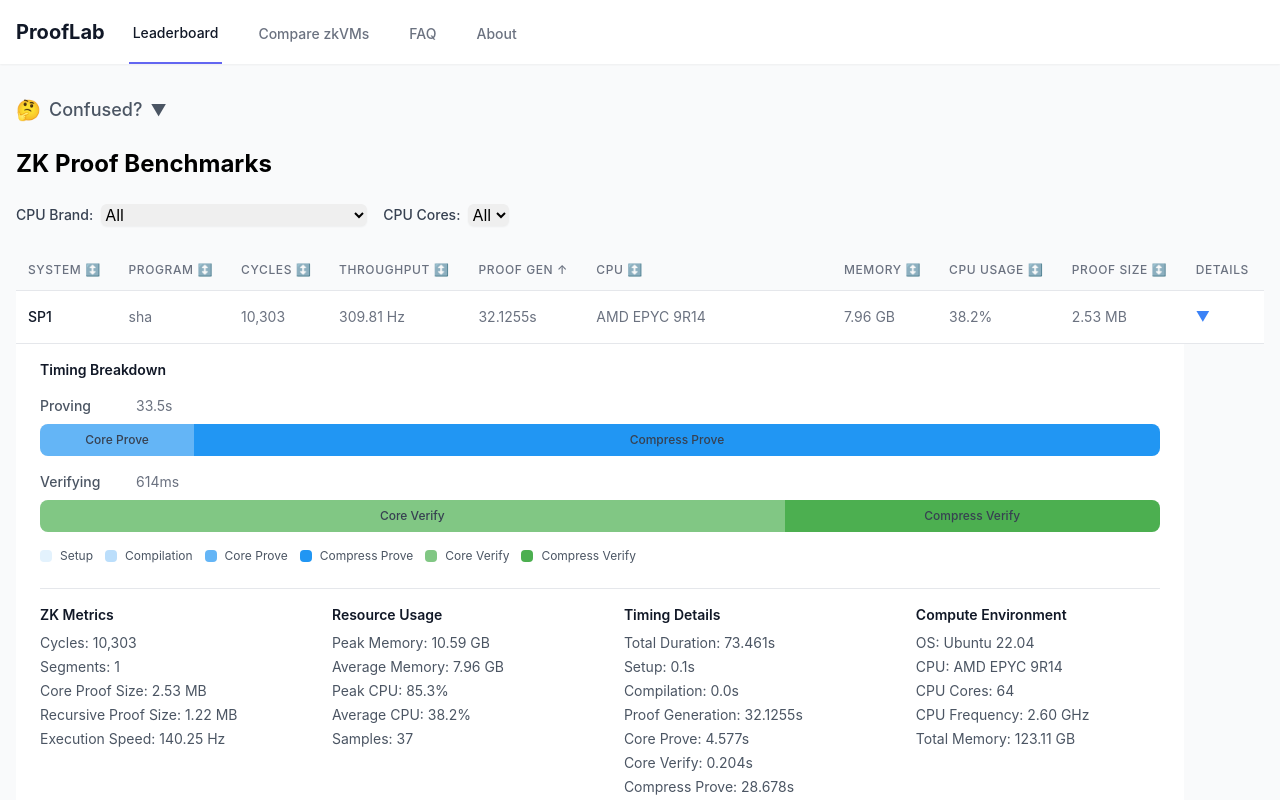
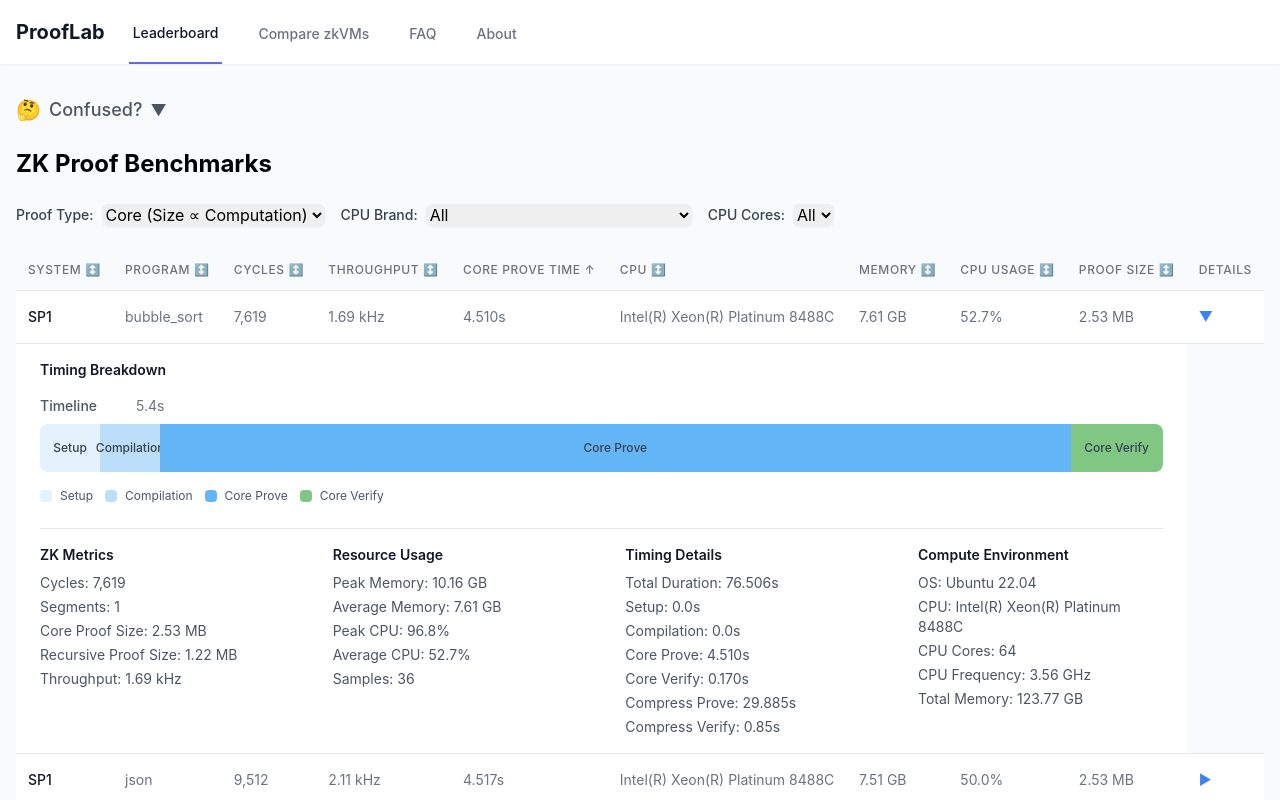
Before and after one commit to ProofLabDev/prooflab-frontend, a React (Create React App) app: page / in a window 1280 px wide. Both pictures are taken after a click on the element 640 px from the left and 317 px from the top of the page. Shown: the top 800 px of the page. Built offline with nearby package versions, Linux system fonts and the light colour scheme.

Commit message:
disambiguate proof types, uptimize details and visualizations display

```diff
--- a/src/components/LeaderboardTable/LeaderboardTable.jsx
+++ b/src/components/LeaderboardTable/LeaderboardTable.jsx
@@ -1,4 +1,4 @@
-import React, { useState } from 'react';
+import React, { useState, useRef, useEffect } from 'react';
 import useDataLoader from '../../hooks/useDataLoader';
 import { formatDuration, formatMemory, formatCpuUsage, formatDurationShort } from '../../utils/dataTransforms';
 import { Link } from 'react-router-dom';
@@ -41,6 +41,7 @@ const LeaderboardTable = () => {
   const [isHelpOpen, setIsHelpOpen] = useState(false);
   const [cpuBrandFilter, setCpuBrandFilter] = useState('');
   const [coreCountFilter, setCoreCountFilter] = useState('');
+  const [proofType, setProofType] = useState('core'); // 'core' or 'compress'
 
   if (loading) return <div>Loading...</div>;
   if (error) return <div>Error: {error}</div>;
@@ -66,18 +67,19 @@ const LeaderboardTable = () => {
     });
   };
 
-  const calculateProofGeneration = (timing) => {
-    return {
-      secs: timing.core_prove_duration.secs + timing.compress_prove_duration.secs,
-      nanos: timing.core_prove_duration.nanos + timing.compress_prove_duration.nanos
-    };
+  const calculateThroughput = (cycles, timing) => {
+    if (!cycles) return 0;
+    const duration = proofType === 'core' ? timing.core_prove_duration : timing.compress_prove_duration;
+    const totalNanos = duration.secs * 1000000000 + duration.nanos;
+    return totalNanos > 0 ? (cycles / (totalNanos / 1000000000)) : 0;
   };
 
-  const calculateThroughput = (cycles, timing) => {
-    if (!cycles) return 0;
-    const proofGen = calculateProofGeneration(timing);
-    const totalNanos = proofGen.secs * 1000000000 + proofGen.nanos;
-    return totalNanos > 0 ? (cycles / (totalNanos / 1000000000)) : 0;
+  const getProofSize = (entry) => {
+    return proofType === 'core' ? entry.zk_metrics.core_proof_size : entry.zk_metrics.recursive_proof_size;
+  };
+
+  const getProofDuration = (timing) => {
+    return proofType === 'core' ? timing.core_prove_duration : timing.compress_prove_duration;
   };
 
   const getSortedData = () => {
@@ -86,8 +88,8 @@ const LeaderboardTable = () => {
       let aValue, bValue;
 
       if (sortConfig.key === 'timing.proof_generation') {
-        const aProofGen = calculateProofGeneration(a.timing);
-        const bProofGen = calculateProofGeneration(b.timing);
+        const aProofGen = getProofDuration(a.timing);
+        const bProofGen = getProofDuration(b.timing);
         aValue = aProofGen.secs * 1000000000 + aProofGen.nanos;
         bValue = bProofGen.secs * 1000000000 + bProofGen.nanos;
       } else if (sortConfig.key === 'zk_metrics.execution_speed') {
@@ -152,6 +154,18 @@ const LeaderboardTable = () => {
 
       <div className="mb-6 flex flex-wrap gap-4">
         <div className="flex items-center space-x-2">
+          <label className="text-sm font-medium text-gray-700">Proof Type:</label>
+          <select
+            className="form-select rounded-md border-gray-300 shadow-sm focus:border-blue-500 focus:ring-blue-500"
+            value={proofType}
+            onChange={(e) => setProofType(e.target.value)}
+          >
+            <option value="core">Core (Size ∝ Computation)</option>
+            <option value="compress">Compressed (Fixed Size)</option>
+          </select>
+        </div>
+
+        <div className="flex items-center space-x-2">
           <label className="text-sm font-medium text-gray-700">CPU Brand:</label>
           <select
             className="form-select rounded-md border-gray-300 shadow-sm focus:border-blue-500 focus:ring-blue-500"
@@ -202,7 +216,7 @@ const LeaderboardTable = () => {
               </th>
               <th className="hidden lg:table-cell px-3 py-3 text-left text-xs font-medium text-gray-500 uppercase tracking-wider cursor-pointer"
                   onClick={() => handleSort('timing.proof_generation')}>
-                Proof Gen {getSortIcon('timing.proof_generation')}
+                {proofType === 'core' ? 'Core Prove Time' : 'Compress Time'} {getSortIcon('timing.proof_generation')}
               </th>
               <th className="hidden xl:table-cell px-3 py-3 text-left text-xs font-medium text-gray-500 uppercase tracking-wider cursor-pointer"
                   onClick={() => handleSort('system_info.cpu_brand')}>
@@ -227,7 +241,7 @@ const LeaderboardTable = () => {
           </thead>
           <tbody className="bg-white divide-y divide-gray-200">
             {getSortedData().map((entry, index) => {
-              const proofGeneration = calculateProofGeneration(entry.timing);
+              const proofDuration = getProofDuration(entry.timing);
               const throughput = calculateThroughput(entry.zk_metrics.cycles, entry.timing);
 
               return (
@@ -246,7 +260,7 @@ const LeaderboardTable = () => {
                       {formatFrequency(throughput)}
                     </td>
                     <td className="hidden lg:table-cell px-3 py-4 whitespace-nowrap text-sm text-gray-500">
-                      {formatDuration(proofGeneration)}
+                      {formatDuration(proofDuration)}
                     </td>
                     <td className="hidden xl:table-cell px-3 py-4 whitespace-nowrap text-sm text-gray-500">
                       {entry.system_info.cpu_brand || 'N/A'}
@@ -258,7 +272,7 @@ const LeaderboardTable = () => {
                       {formatCpuUsage(entry.resources.avg_cpu_percent)}
                     </td>
                     <td className="hidden lg:table-cell px-3 py-4 whitespace-nowrap text-sm text-gray-500">
-                      {formatProofSize(entry.zk_metrics.core_proof_size)}
+                      {formatProofSize(getProofSize(entry))}
                     </td>
                     <td className="px-3 py-4 whitespace-nowrap text-sm text-gray-500">
                       <button className="text-blue-500 hover:text-blue-700">
@@ -272,7 +286,7 @@ const LeaderboardTable = () => {
                         <div className="space-y-6">
                           <div>
                             <h3 className="text-sm font-semibold text-gray-900 mb-4">Timing Breakdown</h3>
-                            <TimingGantt timing={entry.timing} />
+                            <TimingGantt timing={entry.timing} proofType={proofType} />
                           </div>
 
                           <div className="border-t pt-4 grid grid-cols-4 gap-x-12 gap-y-6 justify-items-start">
@@ -283,7 +297,7 @@ const LeaderboardTable = () => {
                                 <li>Segments: {entry.zk_metrics.num_segments}</li>
                                 <li>Core Proof Size: {formatProofSize(entry.zk_metrics.core_proof_size)}</li>
                                 <li>Recursive Proof Size: {formatProofSize(entry.zk_metrics.recursive_proof_size)}</li>
-                                <li>Execution Speed: {formatFrequency(entry.zk_metrics.execution_speed)}</li>
+                                <li>Throughput: {formatFrequency(throughput)}</li>
                               </ul>
                             </div>
 
@@ -304,7 +318,6 @@ const LeaderboardTable = () => {
                                 <li>Total Duration: {formatDuration(entry.timing.total_duration)}</li>
                                 <li>Setup: {formatDuration(entry.timing.workspace_setup_duration)}</li>
                                 <li>Compilation: {formatDuration(entry.timing.compilation_duration)}</li>
-                                <li>Proof Generation: {formatDuration(proofGeneration)}</li>
                                 <li>Core Prove: {formatDuration(entry.timing.core_prove_duration)}</li>
                                 <li>Core Verify: {formatDuration(entry.timing.core_verify_duration)}</li>
                                 <li>Compress Prove: {formatDuration(entry.timing.compress_prove_duration)}</li>
@@ -362,59 +375,82 @@ const Tooltip = ({ content, visible, x, y }) => {
   );
 };
 
-const TimingGantt = ({ timing }) => {
+const TimingGantt = ({ timing, proofType }) => {
   const [tooltip, setTooltip] = useState({
     visible: false,
     content: '',
     x: 0,
     y: 0
   });
+  const [containerWidth, setContainerWidth] = useState(0);
+  const containerRef = useRef(null);
 
-  // Calculate total proving duration for proving scale
-  const totalProvingNanos =
-    timing.workspace_setup_duration.secs * 1000000000 + timing.workspace_setup_duration.nanos +
-    timing.compilation_duration.secs * 1000000000 + timing.compilation_duration.nanos +
-    timing.core_prove_duration.secs * 1000000000 + timing.core_prove_duration.nanos +
-    timing.compress_prove_duration.secs * 1000000000 + timing.compress_prove_duration.nanos;
+  useEffect(() => {
+    if (containerRef.current) {
+      const resizeObserver = new ResizeObserver(entries => {
+        for (let entry of entries) {
+          setContainerWidth(entry.contentRect.width);
+        }
+      });
 
-  // Calculate total verification duration for verification scale
-  const totalVerifyNanos =
-    timing.core_verify_duration.secs * 1000000000 + timing.core_verify_duration.nanos +
-    timing.compress_verify_duration.secs * 1000000000 + timing.compress_verify_duration.nanos;
+      resizeObserver.observe(containerRef.current);
+      return () => resizeObserver.disconnect();
+    }
+  }, []);
 
-  // Separate width calculations for proving and verifying
-  const getProvingWidth = (duration) => {
-    const nanos = duration.secs * 1000000000 + duration.nanos;
-    return (nanos / totalProvingNanos) * 100;
+  // Calculate durations in nanoseconds
+  const setupNanos = timing.workspace_setup_duration.secs * 1000000000 + timing.workspace_setup_duration.nanos;
+  const compilationNanos = timing.compilation_duration.secs * 1000000000 + timing.compilation_duration.nanos;
+  const proveNanos = proofType === 'core'
+    ? timing.core_prove_duration.secs * 1000000000 + timing.core_prove_duration.nanos
+    : timing.compress_prove_duration.secs * 1000000000 + timing.compress_prove_duration.nanos;
+  const verifyNanos = (proofType === 'core' ? timing.core_verify_duration : timing.compress_verify_duration).secs * 1000000000
+    + (proofType === 'core' ? timing.core_verify_duration : timing.compress_verify_duration).nanos;
+
+  // Calculate total time
+  const totalNanos = setupNanos + compilationNanos + proveNanos + verifyNanos;
+
+  // Define all phases
+  const allPhases = [
+    { key: 'workspace_setup_duration', label: 'Setup', color: '#e3f2fd', duration: setupNanos },
+    { key: 'compilation_duration', label: 'Compilation', color: '#bbdefb', duration: compilationNanos },
+    {
+      key: proofType === 'core' ? 'core_prove_duration' : 'compress_prove_duration',
+      label: proofType === 'core' ? 'Core Prove' : 'Compress Prove',
+      color: proofType === 'core' ? '#64b5f6' : '#2196f3',
+      duration: proveNanos
+    },
+    {
+      key: proofType === 'core' ? 'core_verify_duration' : 'compress_verify_duration',
+      label: proofType === 'core' ? 'Core Verify' : 'Compress Verify',
+      color: proofType === 'core' ? '#81c784' : '#4caf50',
+      duration: verifyNanos
+    }
+  ];
+
+  // Calculate widths with minimum segment size
+  const getWidth = (duration) => {
+    const MIN_SEGMENT_WIDTH = 60; // minimum width in pixels for each segment
+    const TOTAL_MIN_WIDTH = MIN_SEGMENT_WIDTH * allPhases.length;
+
+    // Calculate the remaining width after ensuring minimum widths
+    const remainingWidth = Math.max(0, containerWidth - TOTAL_MIN_WIDTH);
+
+    // Calculate the proportional width from the remaining space
+    const proportionalWidth = (duration / totalNanos) * remainingWidth;
+
+    // Return the minimum width plus any proportional extra width
+    return MIN_SEGMENT_WIDTH + proportionalWidth;
   };
 
-  const getVerifyWidth = (duration) => {
-    const nanos = duration.secs * 1000000000 + duration.nanos;
-    return (nanos / totalVerifyNanos) * 100;
+  // Format percentage for tooltip
+  const getPercentage = (duration) => {
+    return ((duration / totalNanos) * 100).toFixed(1);
   };
 
-  // Define proving phases and their colors
-  const provingPhases = [
-    { key: 'workspace_setup_duration', label: 'Setup', color: '#e3f2fd' },
-    { key: 'compilation_duration', label: 'Compilation', color: '#bbdefb' },
-    { key: 'core_prove_duration', label: 'Core Prove', color: '#64b5f6' },
-    { key: 'compress_prove_duration', label: 'Compress Prove', color: '#2196f3' }
-  ];
-
-  // Define verification phases
-  const verifyPhases = [
-    { key: 'core_verify_duration', label: 'Core Verify', color: '#81c784' },
-    { key: 'compress_verify_duration', label: 'Compress Verify', color: '#4caf50' }
-  ];
-
-  // Format percentage for tooltip
-  const getPercentage = (duration, total) => {
-    const durationNanos = duration.secs * 1000000000 + duration.nanos;
-    return ((durationNanos / total) * 100).toFixed(1);
-  };
-
-  const handleMouseEnter = (e, phase, duration, totalNanos) => {
-    const percentage = getPercentage(duration, totalNanos);
+  const handleMouseEnter = (e, phase, durationNanos) => {
+    const percentage = getPercentage(durationNanos);
+    const duration = { secs: Math.floor(durationNanos / 1000000000), nanos: durationNanos % 1000000000 };
     const content = `${phase}\nDuration: ${formatDurationShort(duration)}\n${percentage}% of total`;
 
     setTooltip({
@@ -442,74 +478,40 @@ const TimingGantt = ({ timing }) => {
   return (
     <div className="w-full space-y-4">
       <Tooltip {...tooltip} />
-      <div className="w-full">
+
+      {/* Timeline */}
+      <div className="w-full" ref={containerRef}>
         <div className="flex items-center mb-2">
-          <div className="w-24 text-sm font-medium text-gray-600">Proving</div>
+          <div className="w-24 text-sm font-medium text-gray-600">Timeline</div>
           <div className="text-sm text-gray-500">
-            {formatDurationShort({ secs: totalProvingNanos / 1000000000, nanos: totalProvingNanos % 1000000000 })}
+            {formatDurationShort({ secs: totalNanos / 1000000000, nanos: totalNanos % 1000000000 })}
           </div>
         </div>
-        <div className="relative h-8 flex rounded-lg overflow-hidden bg-gray-100">
-          {provingPhases.map(({ key, label, color }) => {
-            const width = getProvingWidth(timing[key]);
-            return width > 0 ? (
+        <div className="relative h-12 flex rounded-lg overflow-hidden bg-gray-100">
+          {allPhases.map(({ key, label, color, duration }) => (
             <div
               key={key}
               className="h-full relative group hover:brightness-95 transition-all"
               style={{
-                  width: `${width}%`,
+                width: containerWidth ? `${getWidth(duration)}px` : '0',
                 backgroundColor: color,
+                minWidth: '60px', // Ensure minimum clickable area
               }}
-                onMouseEnter={(e) => handleMouseEnter(e, label, timing[key], totalProvingNanos)}
+              onMouseEnter={(e) => handleMouseEnter(e, label, duration)}
               onMouseMove={handleMouseMove}
               onMouseLeave={handleMouseLeave}
             >
-                {width > 10 && (
               <span className="absolute inset-0 flex items-center justify-center text-xs font-medium text-gray-700">
                 {label}
               </span>
-                )}
             </div>
-            ) : null;
-          })}
+          ))}
         </div>
       </div>
 
-      <div className="w-full">
-        <div className="flex items-center mb-2">
-          <div className="w-24 text-sm font-medium text-gray-600">Verifying</div>
-          <div className="text-sm text-gray-500">
-            {formatDurationShort({ secs: totalVerifyNanos / 1000000000, nanos: totalVerifyNanos % 1000000000 })}
-          </div>
-        </div>
-        <div className="relative h-8 flex rounded-lg overflow-hidden bg-gray-100">
-          {verifyPhases.map(({ key, label, color }) => {
-            const width = getVerifyWidth(timing[key]);
-            return width > 0 ? (
-              <div
-                key={key}
-                className="h-full relative group hover:brightness-95 transition-all"
-                style={{
-                  width: `${width}%`,
-                  backgroundColor: color,
-                }}
-                onMouseEnter={(e) => handleMouseEnter(e, label, timing[key], totalVerifyNanos)}
-                onMouseMove={handleMouseMove}
-                onMouseLeave={handleMouseLeave}
-              >
-                {width > 10 && (
-                  <span className="absolute inset-0 flex items-center justify-center text-xs font-medium text-gray-700">
-                    {label}
-                  </span>
-                )}
-              </div>
-            ) : null;
-          })}
-        </div>
-      </div>
-
+      {/* Legend */}
       <div className="flex flex-wrap gap-3 mt-2">
-        {[...provingPhases, ...verifyPhases].map(({ label, color }) => (
+        {allPhases.map(({ label, color }) => (
           <div key={label} className="flex items-center gap-2">
             <div className="w-3 h-3 rounded" style={{ backgroundColor: color }}></div>
             <span className="text-xs text-gray-600">{label}</span>
```
Lines whose indentation alone changed are shown as unchanged.
